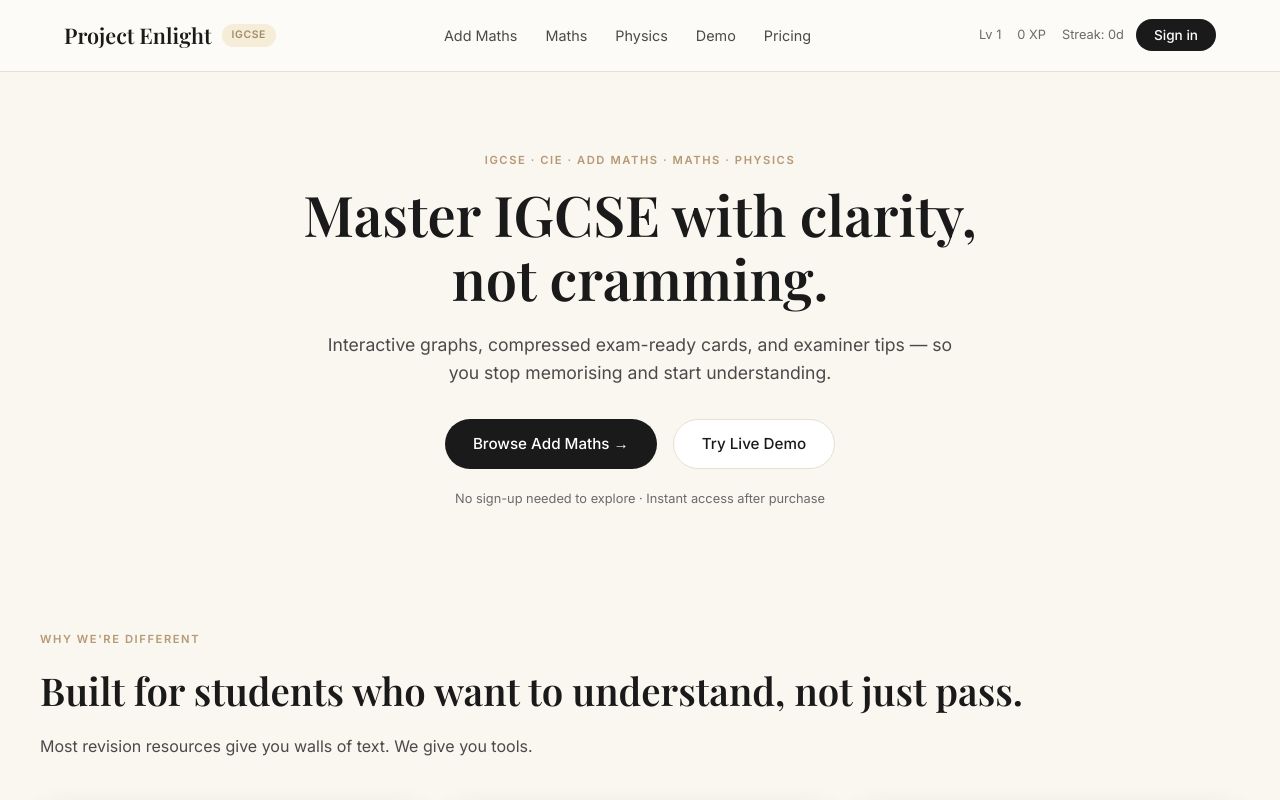
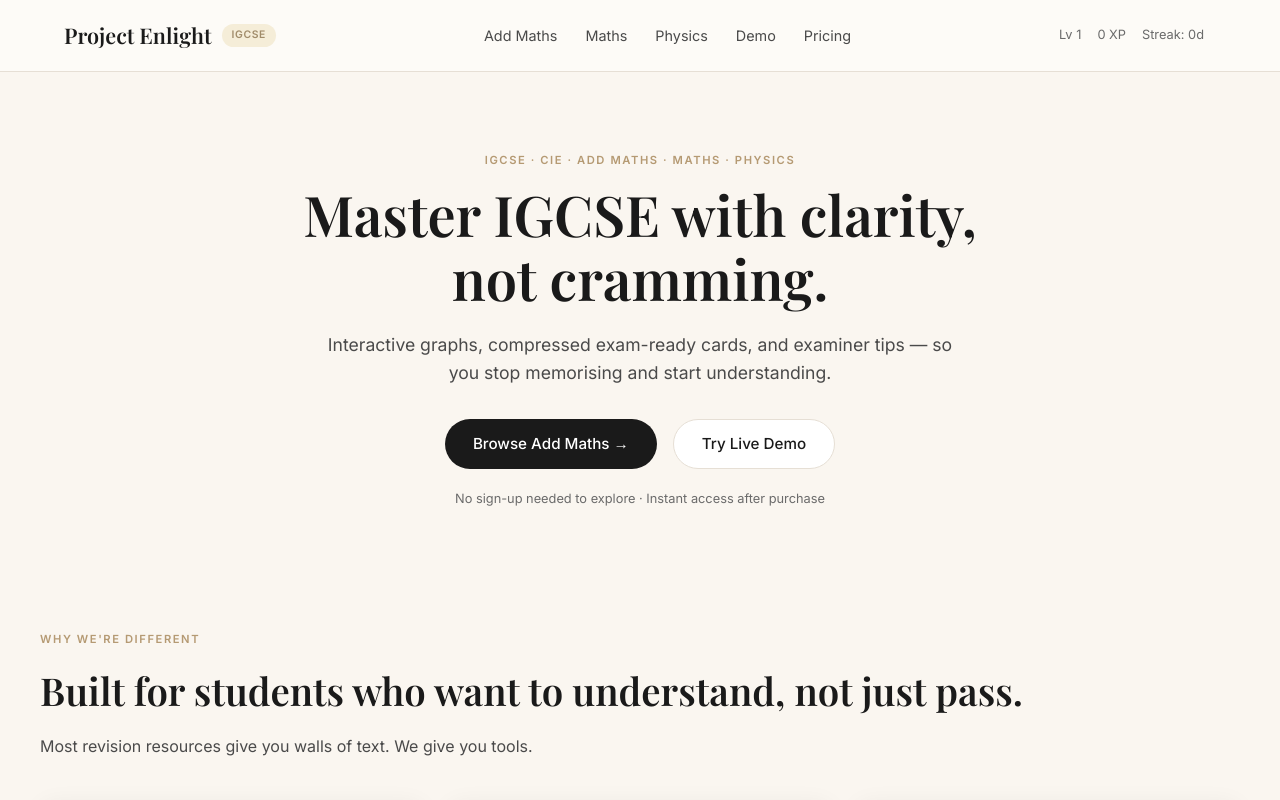
Before and after one commit to NinjaPro21/Ace-IGCSE, a React (Vite) app: page / in a window 1280 px wide. Shown: the top 800 px of the page. Built offline with nearby package versions, Linux system fonts and the light colour scheme.

Commit message:
feat: remove sign-in button from EnlightHeader component

```diff
--- a/src/components/EnlightHeader.tsx
+++ b/src/components/EnlightHeader.tsx
@@ -39,9 +39,6 @@ export function EnlightHeader() {
             <span>{progress.xp} XP</span>
             <span>Streak: {progress.streakDays}d</span>
           </div>
-          <button type="button" className="enlight-btn enlight-btn--primary enlight-btn--sm">
-            Sign in
-          </button>
         </div>
       </div>
     </header>
```
